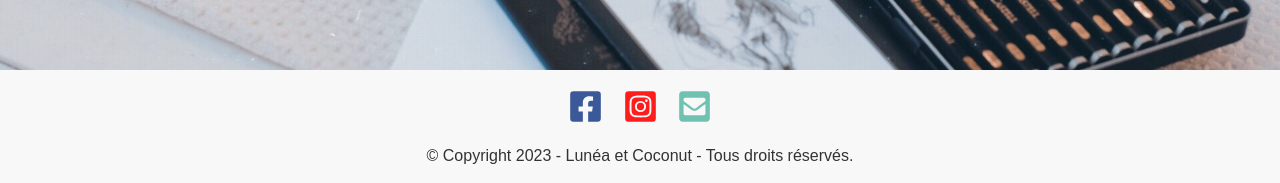
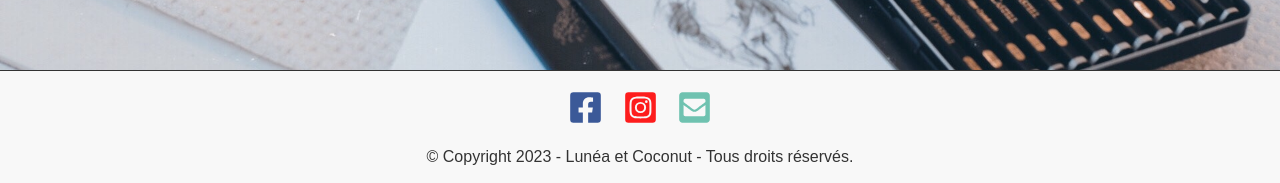
Before and after one commit to davidotch/lunea_coconut, a React (Create React App) app: page /contact in a window 1280 px wide. Shown: the part 810-993 px from the top of the page. Built offline with nearby package versions, Linux system fonts and the light colour scheme.

Commit message:
fix border .footer

```diff
--- a/src/style/footer.css
+++ b/src/style/footer.css
@@ -4,6 +4,7 @@
   align-items: center;
   padding: 0.6rem 1rem;
   background-color: rgba(248, 248, 248, 0.9);
+  border-top: 1px solid #333;
 }
 
 .footer p {
```
